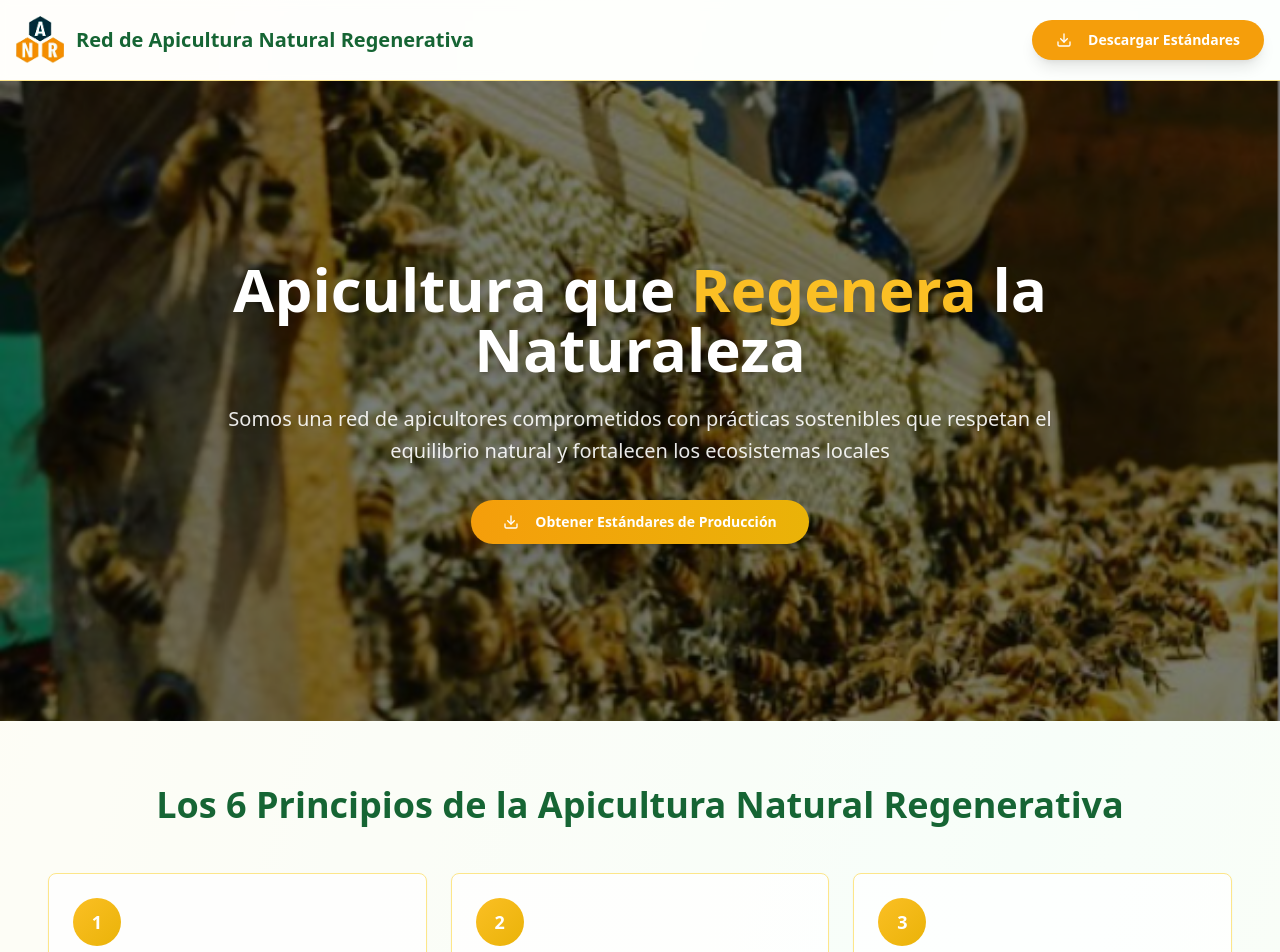
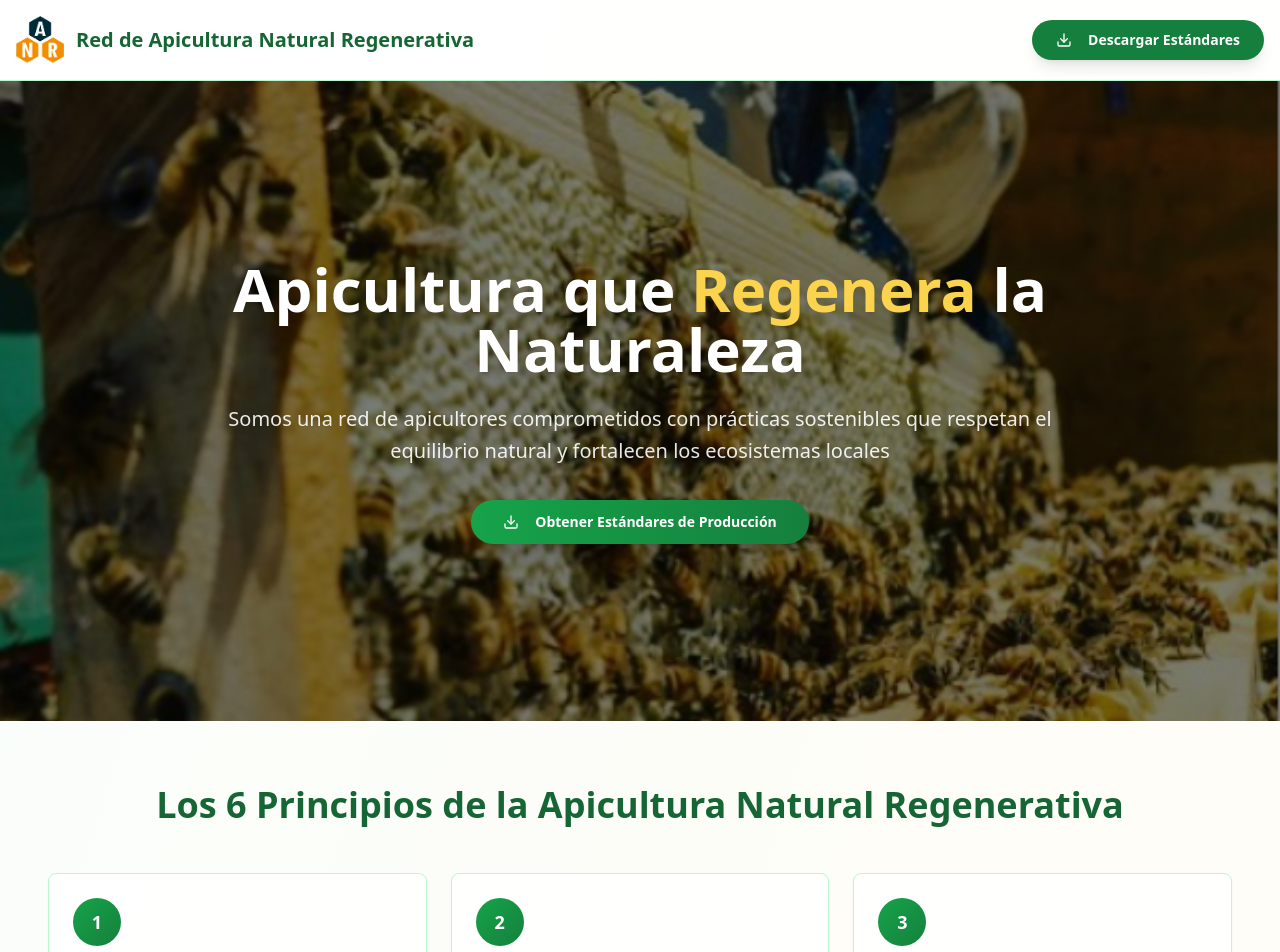
Before and after one commit to jotachan/redanr, a React (Vite) app: page / in a window 1280 px wide. Shown: the top 952 px of the page. Built offline with nearby package versions, Linux system fonts and the light colour scheme.

Commit message:
Refactor: Apply natural color palette
Update the application's color scheme to a natural palette.

```diff
--- a/src/index.css
+++ b/src/index.css
@@ -1,3 +1,4 @@
+
 @tailwind base;
 @tailwind components;
 @tailwind utilities;
@@ -8,89 +9,82 @@ All colors MUST be HSL.
 
 @layer base {
   :root {
-    --background: 0 0% 100%;
-    --foreground: 222.2 84% 4.9%;
+    --background: 45 20% 96%;
+    --foreground: 120 25% 15%;
 
-    --card: 0 0% 100%;
-    --card-foreground: 222.2 84% 4.9%;
+    --card: 45 25% 98%;
+    --card-foreground: 120 25% 15%;
 
-    --popover: 0 0% 100%;
-    --popover-foreground: 222.2 84% 4.9%;
+    --popover: 45 25% 98%;
+    --popover-foreground: 120 25% 15%;
 
-    --primary: 222.2 47.4% 11.2%;
-    --primary-foreground: 210 40% 98%;
+    --primary: 120 35% 25%;
+    --primary-foreground: 45 30% 95%;
 
-    --secondary: 210 40% 96.1%;
-    --secondary-foreground: 222.2 47.4% 11.2%;
+    --secondary: 85 25% 85%;
+    --secondary-foreground: 120 35% 25%;
 
-    --muted: 210 40% 96.1%;
-    --muted-foreground: 215.4 16.3% 46.9%;
+    --muted: 85 25% 85%;
+    --muted-foreground: 120 15% 45%;
 
-    --accent: 210 40% 96.1%;
-    --accent-foreground: 222.2 47.4% 11.2%;
+    --accent: 85 25% 85%;
+    --accent-foreground: 120 35% 25%;
 
-    --destructive: 0 84.2% 60.2%;
-    --destructive-foreground: 210 40% 98%;
+    --destructive: 0 70% 50%;
+    --destructive-foreground: 45 30% 95%;
 
-    --border: 214.3 31.8% 91.4%;
-    --input: 214.3 31.8% 91.4%;
-    --ring: 222.2 84% 4.9%;
+    --border: 85 20% 80%;
+    --input: 85 20% 80%;
+    --ring: 120 35% 25%;
 
     --radius: 0.5rem;
 
-    --sidebar-background: 0 0% 98%;
-
-    --sidebar-foreground: 240 5.3% 26.1%;
-
-    --sidebar-primary: 240 5.9% 10%;
-
-    --sidebar-primary-foreground: 0 0% 98%;
-
-    --sidebar-accent: 240 4.8% 95.9%;
-
-    --sidebar-accent-foreground: 240 5.9% 10%;
-
-    --sidebar-border: 220 13% 91%;
-
-    --sidebar-ring: 217.2 91.2% 59.8%;
+    --sidebar-background: 45 15% 92%;
+    --sidebar-foreground: 120 20% 30%;
+    --sidebar-primary: 120 35% 25%;
+    --sidebar-primary-foreground: 45 30% 95%;
+    --sidebar-accent: 85 20% 88%;
+    --sidebar-accent-foreground: 120 35% 25%;
+    --sidebar-border: 85 15% 75%;
+    --sidebar-ring: 120 35% 25%;
   }
 
   .dark {
-    --background: 222.2 84% 4.9%;
-    --foreground: 210 40% 98%;
+    --background: 120 25% 8%;
+    --foreground: 45 30% 90%;
 
-    --card: 222.2 84% 4.9%;
-    --card-foreground: 210 40% 98%;
+    --card: 120 25% 8%;
+    --card-foreground: 45 30% 90%;
 
-    --popover: 222.2 84% 4.9%;
-    --popover-foreground: 210 40% 98%;
+    --popover: 120 25% 8%;
+    --popover-foreground: 45 30% 90%;
 
-    --primary: 210 40% 98%;
-    --primary-foreground: 222.2 47.4% 11.2%;
+    --primary: 45 30% 90%;
+    --primary-foreground: 120 35% 15%;
 
-    --secondary: 217.2 32.6% 17.5%;
-    --secondary-foreground: 210 40% 98%;
+    --secondary: 120 15% 20%;
+    --secondary-foreground: 45 30% 90%;
 
-    --muted: 217.2 32.6% 17.5%;
-    --muted-foreground: 215 20.2% 65.1%;
+    --muted: 120 15% 20%;
+    --muted-foreground: 45 15% 65%;
 
-    --accent: 217.2 32.6% 17.5%;
-    --accent-foreground: 210 40% 98%;
+    --accent: 120 15% 20%;
+    --accent-foreground: 45 30% 90%;
 
-    --destructive: 0 62.8% 30.6%;
-    --destructive-foreground: 210 40% 98%;
+    --destructive: 0 60% 40%;
+    --destructive-foreground: 45 30% 90%;
 
-    --border: 217.2 32.6% 17.5%;
-    --input: 217.2 32.6% 17.5%;
-    --ring: 212.7 26.8% 83.9%;
-    --sidebar-background: 240 5.9% 10%;
-    --sidebar-foreground: 240 4.8% 95.9%;
-    --sidebar-primary: 224.3 76.3% 48%;
-    --sidebar-primary-foreground: 0 0% 100%;
-    --sidebar-accent: 240 3.7% 15.9%;
-    --sidebar-accent-foreground: 240 4.8% 95.9%;
-    --sidebar-border: 240 3.7% 15.9%;
-    --sidebar-ring: 217.2 91.2% 59.8%;
+    --border: 120 15% 20%;
+    --input: 120 15% 20%;
+    --ring: 45 30% 90%;
+    --sidebar-background: 120 20% 12%;
+    --sidebar-foreground: 45 25% 85%;
+    --sidebar-primary: 85 40% 60%;
+    --sidebar-primary-foreground: 120 25% 10%;
+    --sidebar-accent: 120 15% 18%;
+    --sidebar-accent-foreground: 45 25% 85%;
+    --sidebar-border: 120 15% 18%;
+    --sidebar-ring: 85 40% 60%;
   }
 }
 
--- a/src/pages/Index.tsx
+++ b/src/pages/Index.tsx
@@ -39,9 +39,9 @@ const Index = () => {
   ];
 
   return (
-    <div className="min-h-screen bg-gradient-to-br from-amber-50 via-green-50 to-yellow-50">
+    <div className="min-h-screen bg-gradient-to-br from-green-50 via-amber-50 to-stone-50">
       {/* Header */}
-      <header className="bg-white/80 backdrop-blur-sm border-b border-amber-200 sticky top-0 z-50">
+      <header className="bg-white/90 backdrop-blur-sm border-b border-green-200 sticky top-0 z-50">
         <div className="container mx-auto px-4 py-4">
           <div className="flex items-center justify-between">
             <div className="flex items-center space-x-3">
@@ -54,7 +54,7 @@ const Index = () => {
             </div>
             <Button
               onClick={handleDownload}
-              className="bg-amber-500 hover:bg-amber-600 text-white font-semibold px-6 py-2 rounded-full transition-all duration-300 hover:scale-105 shadow-lg"
+              className="bg-green-700 hover:bg-green-800 text-white font-semibold px-6 py-2 rounded-full transition-all duration-300 hover:scale-105 shadow-lg"
             >
               <Download className="w-4 h-4 mr-2" />
               Descargar Estándares
@@ -75,7 +75,7 @@ const Index = () => {
         <div className="container mx-auto text-center relative z-10">
           <div className="max-w-4xl mx-auto">
             <h2 className="text-5xl md:text-6xl font-bold text-white mb-6 animate-fade-in drop-shadow-lg">
-              Apicultura que <span className="text-amber-400">Regenera</span> la Naturaleza
+              Apicultura que <span className="text-amber-300">Regenera</span> la Naturaleza
             </h2>
             <p className="text-xl text-white/90 mb-8 leading-relaxed animate-fade-in drop-shadow-md">
               Somos una red de apicultores comprometidos con prácticas sostenibles que respetan
@@ -85,7 +85,7 @@ const Index = () => {
               <Button
                 onClick={handleDownload}
                 size="lg"
-                className="bg-gradient-to-r from-amber-500 to-yellow-500 hover:from-amber-600 hover:to-yellow-600 text-white font-bold px-8 py-3 rounded-full transition-all duration-300 hover:scale-105 shadow-xl"
+                className="bg-gradient-to-r from-green-600 to-green-700 hover:from-green-700 hover:to-green-800 text-white font-bold px-8 py-3 rounded-full transition-all duration-300 hover:scale-105 shadow-xl"
               >
                 <Download className="w-5 h-5 mr-2" />
                 Obtener Estándares de Producción
@@ -96,20 +96,20 @@ const Index = () => {
       </section>
 
       {/* Principios Section */}
-      <section className="py-16 px-4 bg-white/50">
+      <section className="py-16 px-4 bg-white/60">
         <div className="container mx-auto">
           <h3 className="text-4xl font-bold text-center text-green-800 mb-12">
             Los 6 Principios de la Apicultura Natural Regenerativa
           </h3>
           <div className="grid md:grid-cols-2 lg:grid-cols-3 gap-6">
             {principios.map((principio, index) => (
-              <Card key={index} className="bg-white/80 border-amber-200 hover:shadow-lg transition-all duration-300 hover:scale-105">
+              <Card key={index} className="bg-white/90 border-green-200 hover:shadow-lg transition-all duration-300 hover:scale-105">
                 <CardContent className="p-6">
-                  <div className="w-12 h-12 bg-gradient-to-br from-amber-400 to-yellow-500 rounded-full flex items-center justify-center mb-4">
+                  <div className="w-12 h-12 bg-gradient-to-br from-green-600 to-green-700 rounded-full flex items-center justify-center mb-4">
                     <span className="text-white font-bold text-lg">{index + 1}</span>
                   </div>
                   <h4 className="text-xl font-semibold text-green-800 mb-3">{principio.title}</h4>
-                  <p className="text-green-600">{principio.description}</p>
+                  <p className="text-green-700">{principio.description}</p>
                 </CardContent>
               </Card>
             ))}
@@ -125,11 +125,11 @@ const Index = () => {
           </h3>
           <div className="grid grid-cols-2 md:grid-cols-3 lg:grid-cols-5 gap-8">
             {Array.from({ length: 10 }, (_, i) => (
-              <div key={i} className="bg-white/80 rounded-lg p-6 shadow-md hover:shadow-lg transition-all duration-300 hover:scale-105">
-                <div className="w-16 h-16 bg-gradient-to-br from-amber-400 to-yellow-500 rounded-full mx-auto mb-4 flex items-center justify-center">
+              <div key={i} className="bg-white/90 rounded-lg p-6 shadow-md hover:shadow-lg transition-all duration-300 hover:scale-105 border border-green-100">
+                <div className="w-16 h-16 bg-gradient-to-br from-green-600 to-green-700 rounded-full mx-auto mb-4 flex items-center justify-center">
                   <Users className="w-8 h-8 text-white" />
                 </div>
-                <p className="text-center text-green-700 font-medium">Apicultor {i + 1}</p>
+                <p className="text-center text-green-800 font-medium">Apicultor {i + 1}</p>
               </div>
             ))}
           </div>
@@ -137,7 +137,7 @@ const Index = () => {
       </section>
 
       {/* Galería de Fotos */}
-      <section className="py-16 px-4 bg-white/50">
+      <section className="py-16 px-4 bg-white/60">
         <div className="container mx-auto">
           <h3 className="text-4xl font-bold text-center text-green-800 mb-12">
             Nuestro Trabajo en Imágenes
@@ -167,7 +167,7 @@ const Index = () => {
       {/* Territorios Section */}
       <section className="py-16 px-4">
         <div className="container mx-auto">
-          <div className="bg-gradient-to-r from-green-600 to-amber-600 rounded-2xl p-12 text-white text-center">
+          <div className="bg-gradient-to-r from-green-700 to-green-800 rounded-2xl p-12 text-white text-center">
             <h3 className="text-4xl font-bold mb-6">
               "La apicultura regenerativa trasciende fronteras y conecta territorios"
             </h3>
@@ -197,7 +197,7 @@ const Index = () => {
       </section>
 
       {/* Podcast y YouTube Section */}
-      <section className="py-16 px-4 bg-white/50">
+      <section className="py-16 px-4 bg-white/60">
         <div className="container mx-auto text-center">
           <h3 className="text-4xl font-bold text-green-800 mb-8">
             Nuestro Contenido Digital
@@ -209,7 +209,7 @@ const Index = () => {
             <Button
               onClick={() => window.open('https://open.spotify.com', '_blank')}
               size="lg"
-              className="bg-green-600 hover:bg-green-700 text-white font-bold px-8 py-3 rounded-full transition-all duration-300 hover:scale-105 shadow-lg"
+              className="bg-green-700 hover:bg-green-800 text-white font-bold px-8 py-3 rounded-full transition-all duration-300 hover:scale-105 shadow-lg"
             >
               <PlayCircle className="w-5 h-5 mr-2" />
               Escuchar en Spotify
@@ -217,7 +217,7 @@ const Index = () => {
             <Button
               onClick={() => window.open('https://youtube.com', '_blank')}
               size="lg"
-              className="bg-red-600 hover:bg-red-700 text-white font-bold px-8 py-3 rounded-full transition-all duration-300 hover:scale-105 shadow-lg"
+              className="bg-stone-700 hover:bg-stone-800 text-white font-bold px-8 py-3 rounded-full transition-all duration-300 hover:scale-105 shadow-lg"
             >
               <Youtube className="w-5 h-5 mr-2" />
               Ver en YouTube
@@ -233,7 +233,7 @@ const Index = () => {
             <h3 className="text-4xl font-bold text-green-800 mb-8">
               Únete a la Regeneración
             </h3>
-            <div className="bg-gradient-to-r from-green-600 to-amber-600 rounded-2xl p-12 text-white">
+            <div className="bg-gradient-to-r from-green-700 to-green-800 rounded-2xl p-12 text-white">
               <p className="text-2xl font-light mb-6 italic">
                 "Cada colmena es un universo de sabiduría ancestral. Cada abeja, un maestro de la sostenibilidad.
                 Juntos, tejemos la red que regenera nuestros territorios."
@@ -247,7 +247,7 @@ const Index = () => {
                   info@apicultura-regenerativa.org
                 </a>
               </div>
-              <p className="text-amber-100 mt-4">
+              <p className="text-green-100 mt-4">
                 Conecta con nosotros y sé parte del cambio
               </p>
             </div>
```
